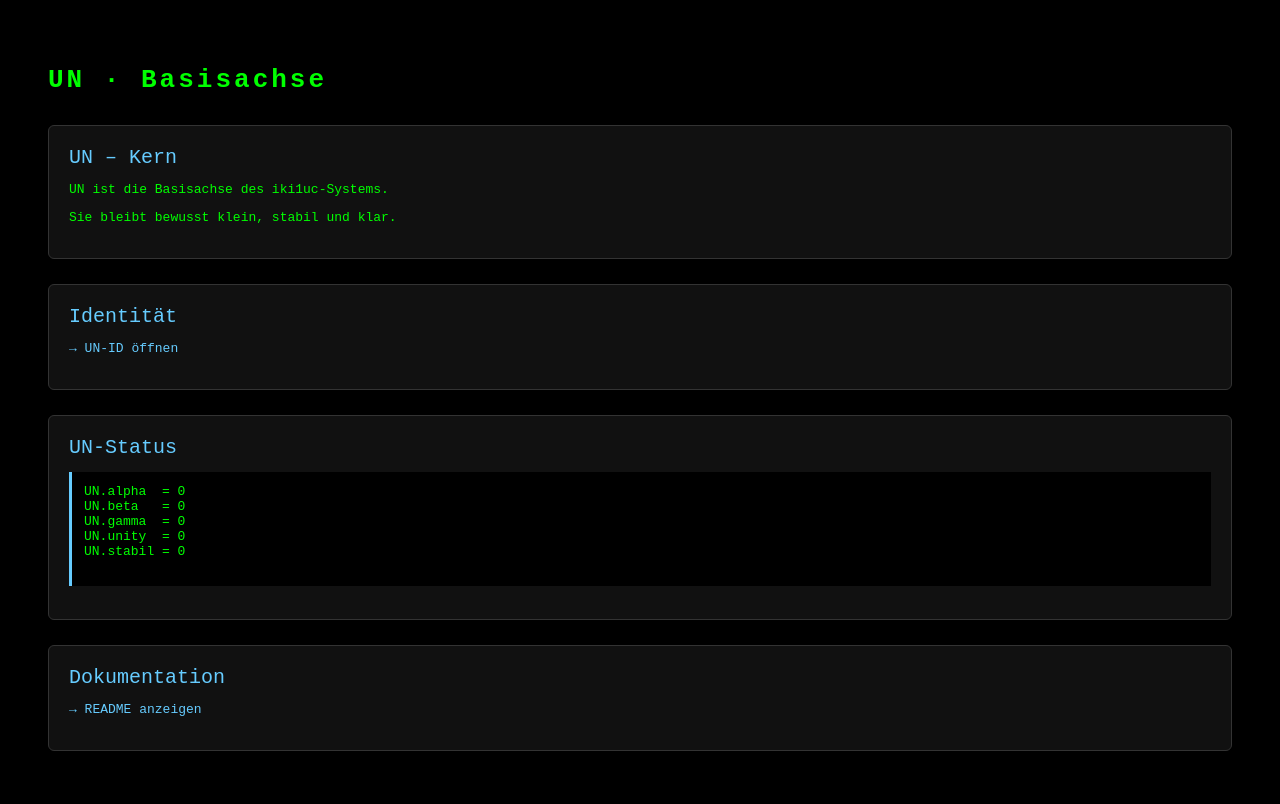
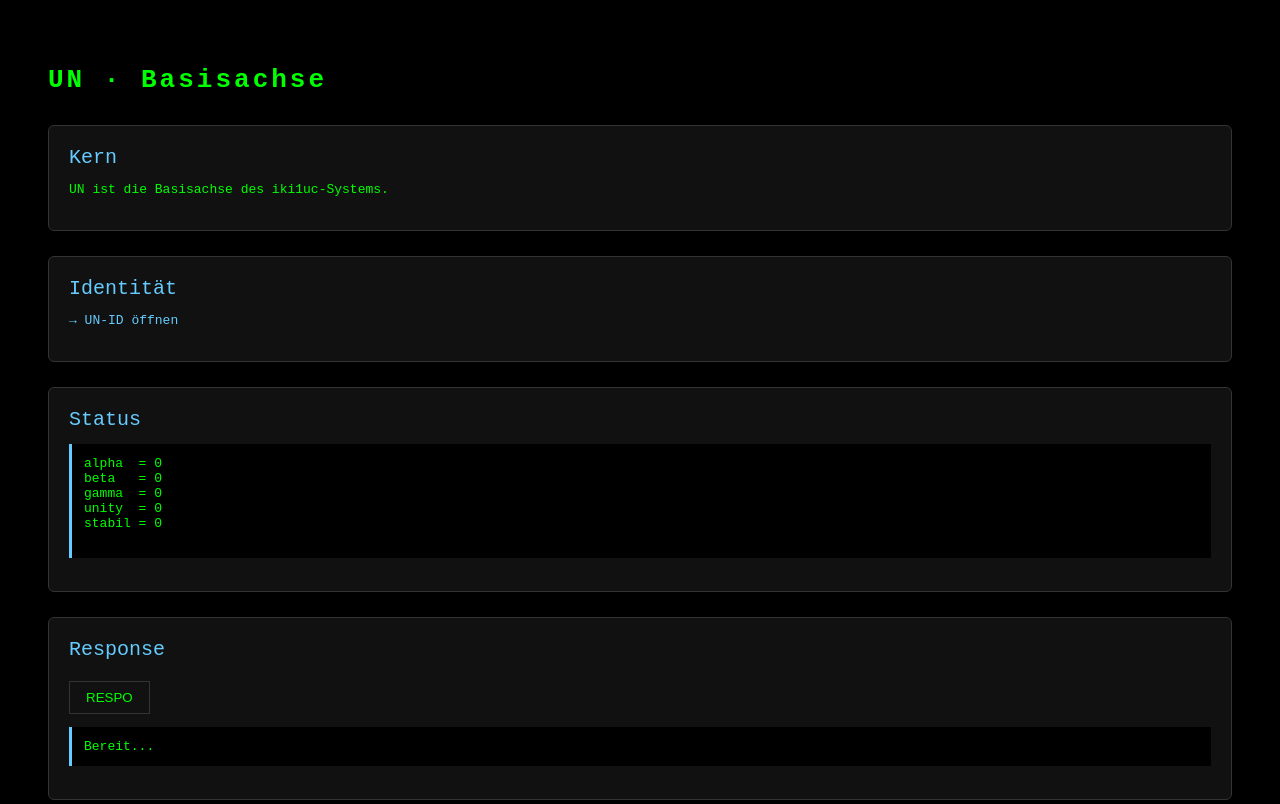
Before and after one commit to iki1uc/UN, a plain HTML site: page index.html in a window 1280 px wide. Shown: the top 804 px of the page. Drawn offline with Linux system fonts and the light colour scheme.

Commit message:
Update index.html

```diff
--- a/index.html
+++ b/index.html
@@ -11,6 +11,7 @@ h1{color:#0f0;margin-bottom:30px;letter-spacing:3px;}
 .title{color:#6cf;font-size:20px;margin-bottom:10px;}
 a{color:#6cf;text-decoration:none;}
 pre{background:#000;border-left:3px solid #6cf;padding:12px;white-space:pre-wrap;}
+button{background:#111;color:#0f0;border:1px solid #333;padding:8px 16px;margin-top:10px;}
 </style>
 </head>
 
@@ -19,9 +20,8 @@ pre{background:#000;border-left:3px solid #6cf;padding:12px;white-space:pre-wrap
 <h1>UN · Basisachse</h1>
 
 <div class="block">
-    <div class="title">UN – Kern</div>
+    <div class="title">Kern</div>
     <p>UN ist die Basisachse des iki1uc‑Systems.</p>
-    <p>Sie bleibt bewusst klein, stabil und klar.</p>
 </div>
 
 <div class="block">
@@ -30,15 +30,33 @@ pre{background:#000;border-left:3px solid #6cf;padding:12px;white-space:pre-wrap
 </div>
 
 <div class="block">
-    <div class="title">UN‑Status</div>
+    <div class="title">Status</div>
     <pre>
-UN.alpha  = 0
-UN.beta   = 0
-UN.gamma  = 0
-UN.unity  = 0
-UN.stabil = 0
+alpha  = 0
+beta   = 0
+gamma  = 0
+unity  = 0
+stabil = 0
     </pre>
 </div>
+
+<div class="block">
+    <div class="title">Response</div>
+    <button onclick="run()">RESPO</button>
+    <pre id="out">Bereit...</pre>
+</div>
+
+<script>
+function run(){
+    const respo = {
+        layer: "UN",
+        mode: "WHIRL_UN",
+        state: "ok",
+        time: Date.now()
+    };
+    out.textContent = JSON.stringify(respo, null, 2);
+}
+</script>
 
 <div class="block">
     <div class="title">Dokumentation</div>
```
